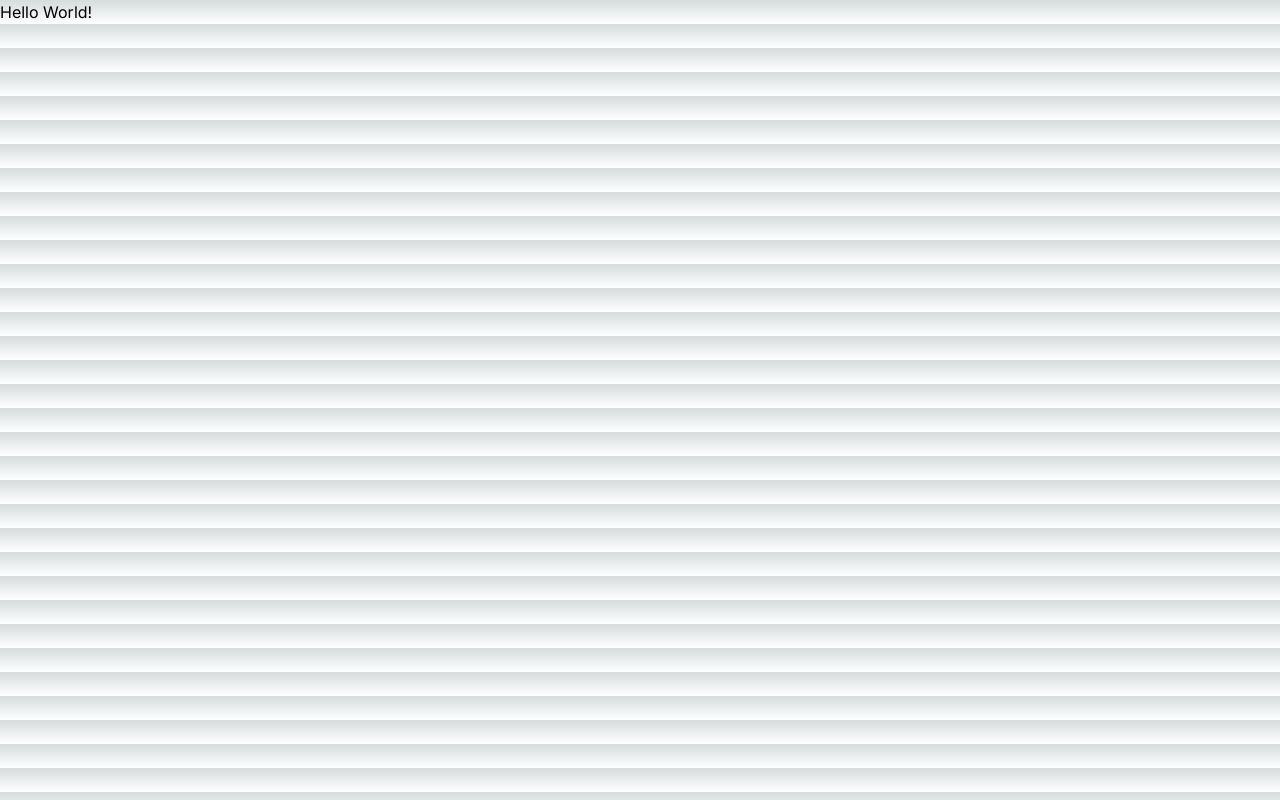
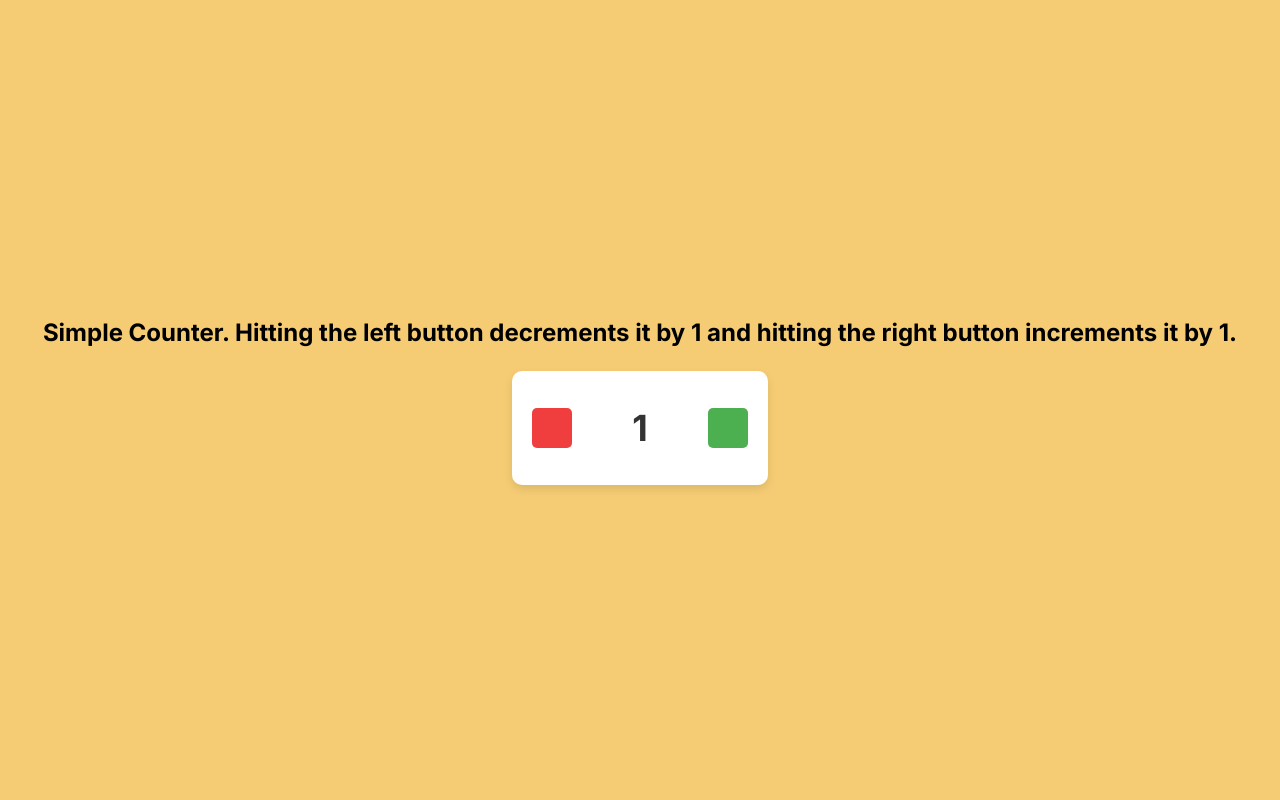
Before and after one commit to Hack4Impact-UMD/lpf-onboarding, a Next.js app: page / in a window 1280 px wide. Built offline with nearby package versions, Linux system fonts and the light colour scheme.

Commit message:
my assignment complete squad

```diff
--- a/src/app/page.tsx
+++ b/src/app/page.tsx
@@ -1,5 +1,67 @@
 import Image from "next/image";
+"use client";
+import { useState } from 'react';
 
 export default function Home() {
-  return <p>Hello World!</p>
+  const [count, setCount] = useState(1);
+  const increment = () => setCount(count + 1);
+  const decrement = () => setCount(count - 1);
+
+  return (
+    <div style={{
+      display: 'flex',
+      justifyContent: 'center',
+      alignItems: 'center',
+      height: '100vh',
+      backgroundColor: '#f5cc74',
+      flexDirection: 'column'
+    }}>
+      <h1 style={{ marginBottom: '20px', fontSize: '24px', fontWeight: 'bold' }}>
+        Simple Counter. Hitting the left button decrements it by 1
+        and hitting the right button increments it by 1.
+      </h1>
+      <div style={{
+        display: 'flex',
+        alignItems: 'center',
+        backgroundColor: 'white',
+        padding: '20px',
+        borderRadius: '10px',
+        boxShadow: '0 4px 8px rgba(0,0,0,0.1)',
+        position: 'relative',
+        textAlign: 'center'
+      }}>
+        {/* Left Button */}
+        <button onClick={decrement} style={{
+          backgroundColor: '#f03e3e',
+          width: '40px',
+          height: '40px',
+          borderRadius: '5px',
+          border: 'none',
+          marginRight: '20px',
+          cursor: 'pointer'
+        }} />
+
+        {/* Counter display */}
+        <div style={{
+          padding: '10px 40px',
+          fontSize: '36px',
+          color: '#333',
+          fontWeight: 'bold'
+        }}>
+          {count}
+        </div>
+
+        {/* Right Button */}
+        <button onClick={increment} style={{
+          backgroundColor: '#4caf50',
+          width: '40px',
+          height: '40px',
+          borderRadius: '5px',
+          border: 'none',
+          marginLeft: '20px',
+          cursor: 'pointer'
+        }} />
+      </div>
+    </div>
+  );
 }
```
Also changed, not shown: package.json (+5 -5 lines).
